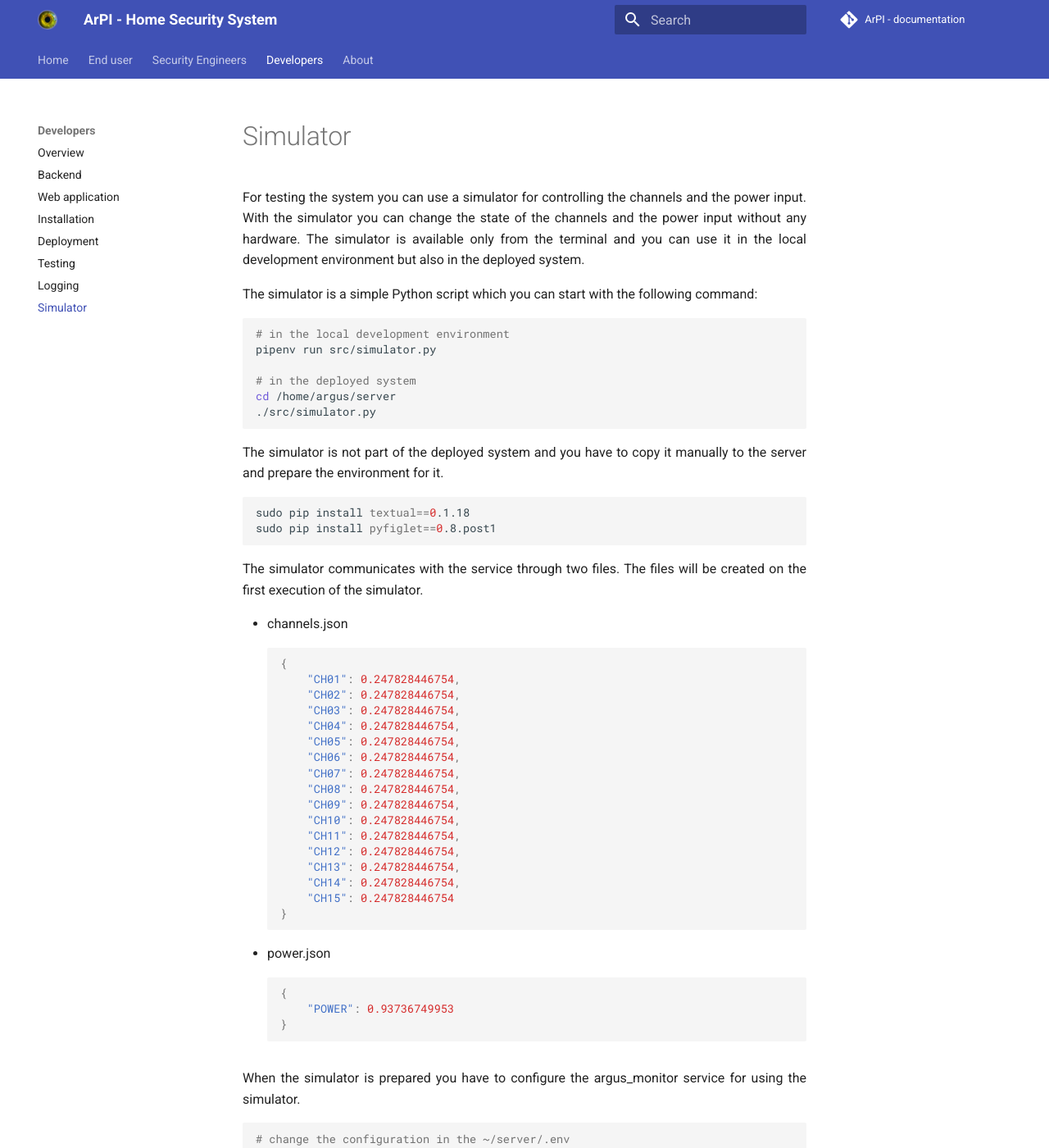
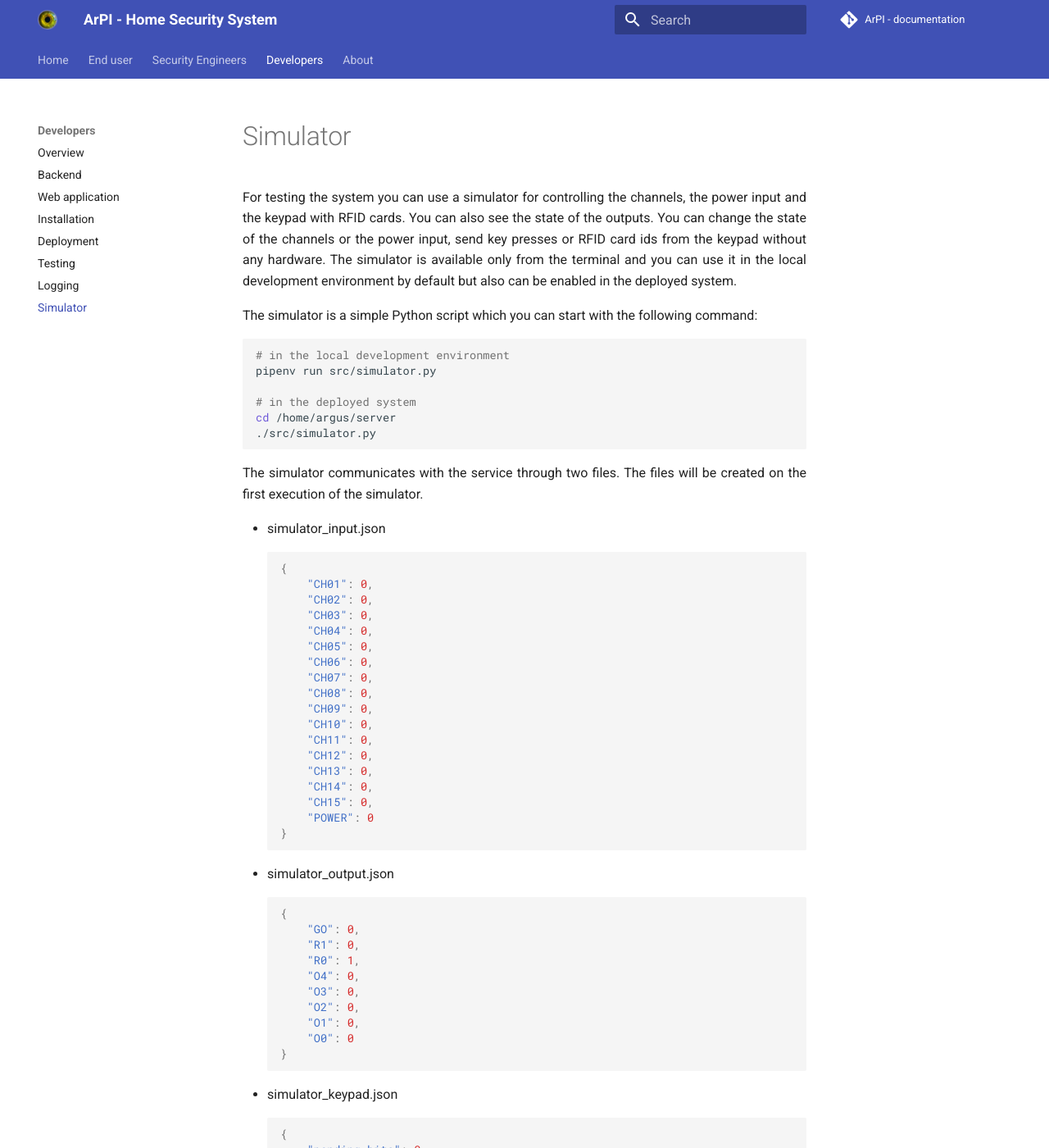
Before and after one commit to ArPIHomeSecurity/arpi_documentation, an MkDocs documentation site: the page built from docs/developers/simulator.md, in a window 1280 px wide and 1400 px high. Shown: the whole window at 82% size. Built offline with MkDocs 1.6.1 and Material for MkDocs 9.7.7, drawn with Linux system fonts in a browser that asks for light colours; comment, search, counter and statistics services are not loaded; some of the changed text lies outside the part shown.

Commit message:
Update simulator

````diff
--- a/docs/developers/simulator.md
+++ b/docs/developers/simulator.md
@@ -1,8 +1,10 @@
 
-For testing the system you can use a simulator for controlling the channels and the power input.
-With the simulator you can change the state of the channels and the power input without any hardware.
-The simulator is available only from the terminal and you can use it in the local development environment
-but also in the deployed system.
+For testing the system you can use a simulator for controlling the channels, the power input and the
+keypad with RFID cards. You can also see the state of the outputs.
+You can change the state of the channels or the power input, send key presses or RFID card ids
+from the keypad without any hardware.
+The simulator is available only from the terminal and you can use it in the local development
+environment by default but also can be enabled in the deployed system.
 
 The simulator is a simple Python script which you can start with the following command:
 
@@ -15,41 +17,48 @@ cd /home/argus/server
 ./src/simulator.py
 ```
 
-The simulator is not part of the deployed system and you have to copy it manually to the server
-and prepare the environment for it.
-
-```bash
-sudo pip install textual==0.1.18
-sudo pip install pyfiglet==0.8.post1
-```
-
 The simulator communicates with the service through two files.
 The files will be created on the first execution of the simulator.
 
-* channels.json
+* simulator_input.json
 ```json
 {
-    "CH01": 0.247828446754,
-    "CH02": 0.247828446754,
-    "CH03": 0.247828446754,
-    "CH04": 0.247828446754,
-    "CH05": 0.247828446754,
-    "CH06": 0.247828446754,
-    "CH07": 0.247828446754,
-    "CH08": 0.247828446754,
-    "CH09": 0.247828446754,
-    "CH10": 0.247828446754,
-    "CH11": 0.247828446754,
-    "CH12": 0.247828446754,
-    "CH13": 0.247828446754,
-    "CH14": 0.247828446754,
-    "CH15": 0.247828446754
+    "CH01": 0,
+    "CH02": 0,
+    "CH03": 0,
+    "CH04": 0,
+    "CH05": 0,
+    "CH06": 0,
+    "CH07": 0,
+    "CH08": 0,
+    "CH09": 0,
+    "CH10": 0,
+    "CH11": 0,
+    "CH12": 0,
+    "CH13": 0,
+    "CH14": 0,
+    "CH15": 0,
+    "POWER": 0
 }
 ```
-* power.json
+* simulator_output.json
 ```json
 {
-    "POWER": 0.93736749953
+    "GO": 0,
+    "R1": 0,
+    "R0": 1,
+    "O4": 0,
+    "O3": 0,
+    "O2": 0,
+    "O1": 0,
+    "O0": 0
+}
+```
+* simulator_keypad.json
+```json
+{
+    "pending_bits": 0,
+    "data": []
 }
 ```
 
````
